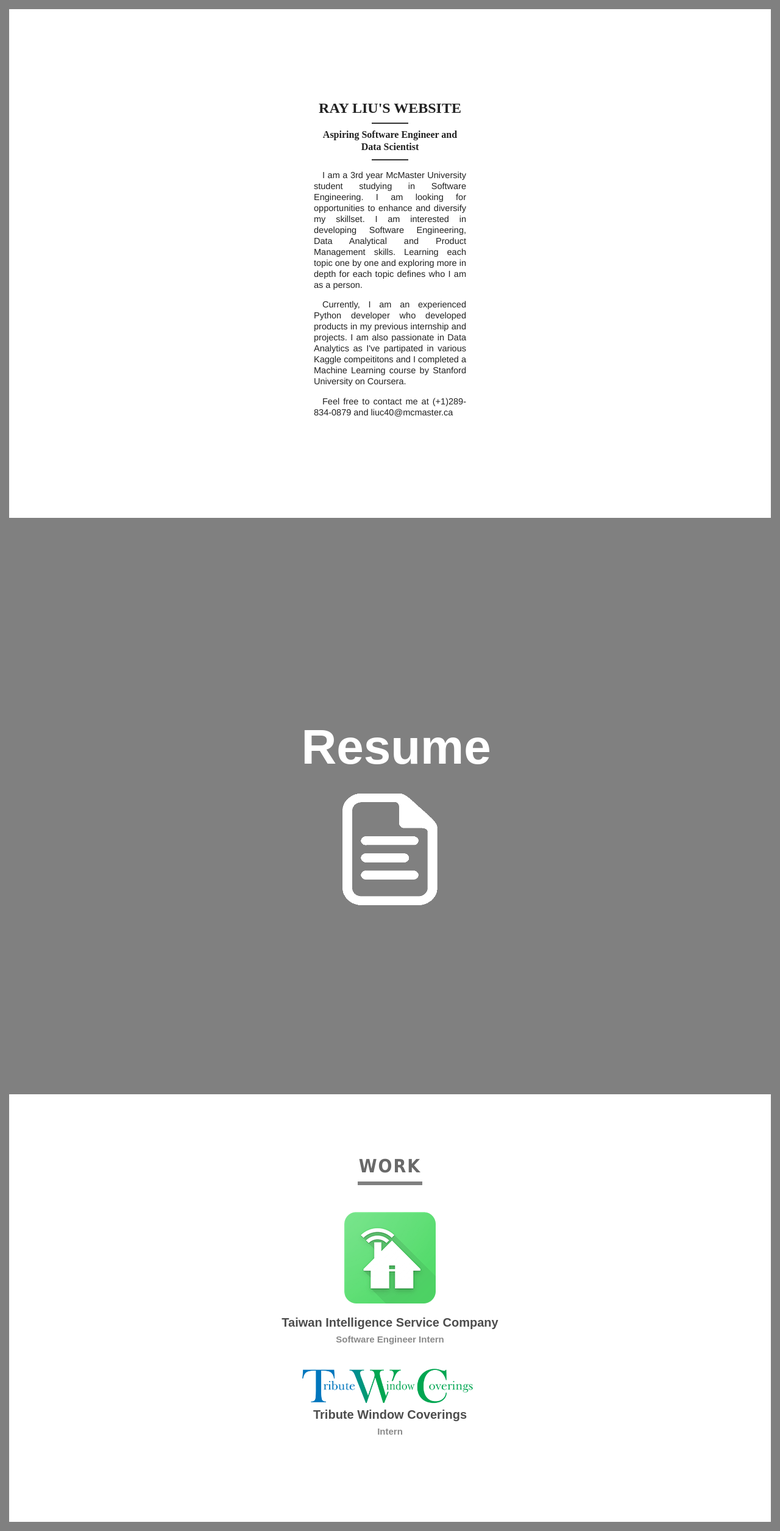
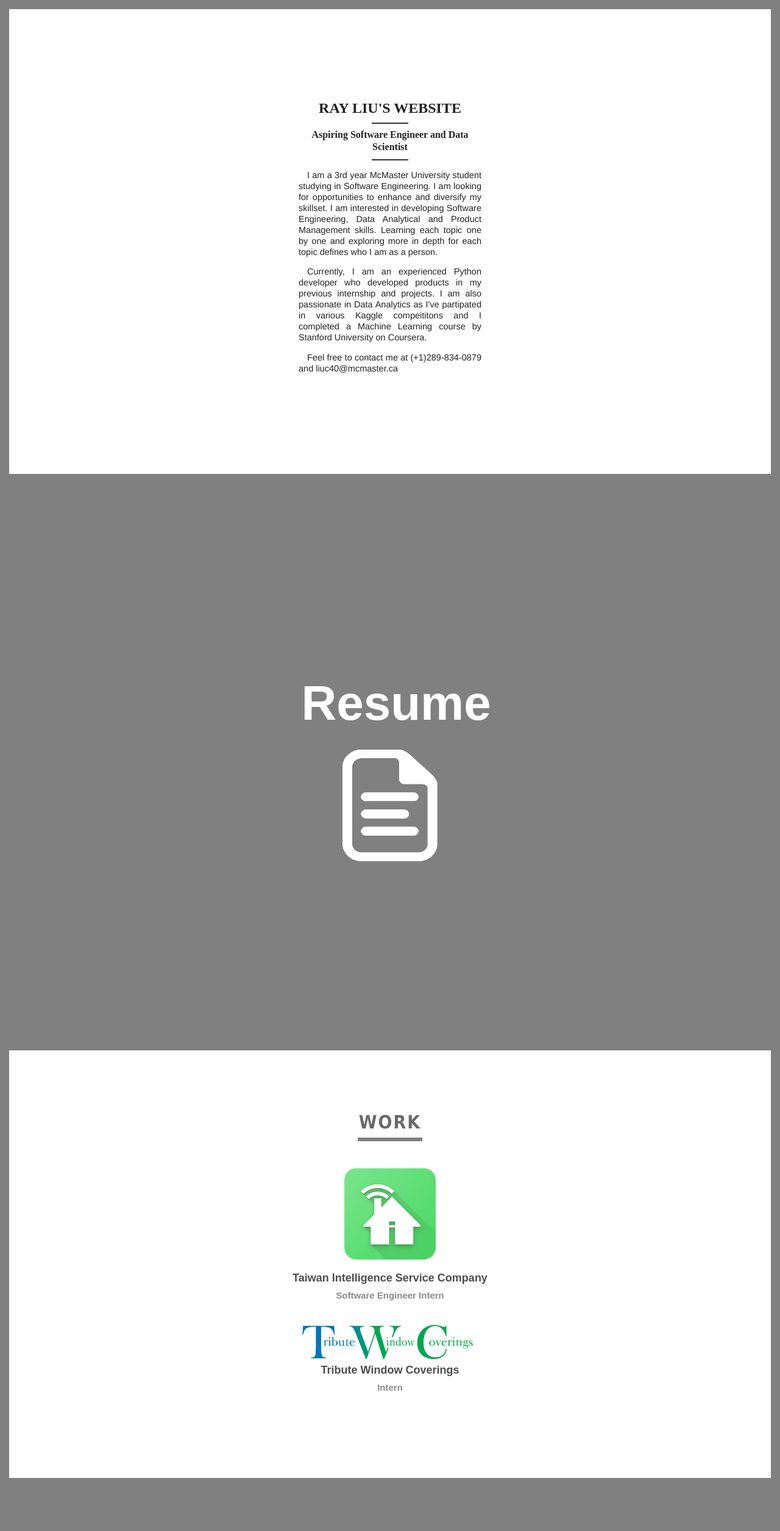
Before and after one commit to CheRayLiu/Ray-Liu-s-Website, a plain HTML site: page index.html in a window 1280 px wide. Shown: the whole page at 61% size. After the commit the page ends 2438 px from the top, so only its background shows below. Drawn offline with Linux system fonts and the light colour scheme.

Commit message:
Changed width

```diff
--- a/style.css
+++ b/style.css
@@ -8,7 +8,7 @@
     .intro#first .text {
       margin: 0 auto;
       padding: 0 20px;
-      width: 250px;
+      width: 300px;
       font: 'helvatica';
       font-size: 15 }
     .intro#first h1 {
@@ -77,7 +77,7 @@
         font-size:30px;
         font-family:tahoma, tahoma-w01-regular, tahoma-w02-regular, tahoma-w10-regular, tahoma-w15--regular, tahoma-w99-regular, sans-serif; }
       .resume#work h2 {
-        font-size:20px;
+        font-size:18px;
         height:30px;
         color: #4d4d4d;
         margin: 0px;}
```
Also changed, not shown: index.html (+4 -4 lines).
